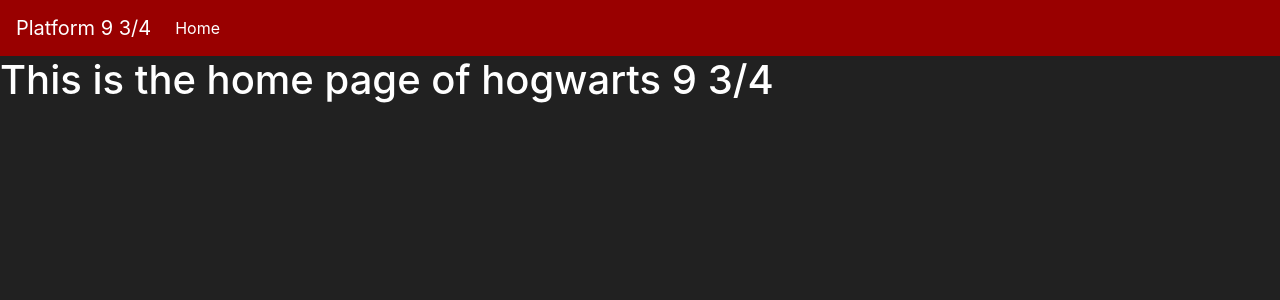
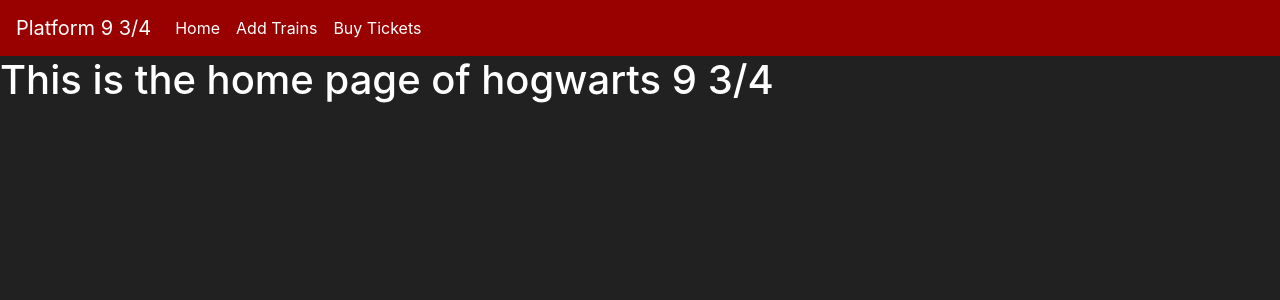
Before and after one commit to Gautam7702/railway-reservation-system-flask, a Flask app: page / in a window 1280 px wide. Shown: the top 300 px of the page. Run offline with Flask 2, Linux system fonts and the light colour scheme; some libraries are stand-ins or nearby versions.

Commit message:
Defined the routes

```diff
--- a/railway/__init__.py
+++ b/railway/__init__.py
@@ -1,4 +1,3 @@
 from flask import Flask
 app = Flask(__name__)
 from railway import routes
-# print(type(routes))
--- a/railway/routes.py
+++ b/railway/routes.py
@@ -4,3 +4,11 @@
 @app.route('/')
 def home_page():
     return render_template('home.html')
+
+@app.route('/book-tickets',methods = ['GET','POST'])
+def book_tickets_page():
+    return render_template('book_tickets.html')
+
+@app.route('/add_train',methods = ['GET','POST'])
+def add_train_page():
+    return render_template('add_train.html')
--- a/railway/templates/base.html
+++ b/railway/templates/base.html
@@ -23,6 +23,12 @@
             <li class="nav-item active">
                 <a class="nav-link" href="{{ url_for('home_page') }}" style = "color:white;">Home <span class="sr-only">(current)</span></a>
             </li>
+            <li class="nav-item active">
+                <a class="nav-link" href="{{ url_for('add_train_page') }}" style = "color:white;">Add Trains <span class="sr-only">(current)</span></a>
+            </li>
+            <li class="nav-item active">
+                <a class="nav-link" href="{{ url_for('book_tickets_page') }}" style = "color:white;">Buy Tickets <span class="sr-only">(current)</span></a>
+            </li>
         </ul>
       </div>
     </nav>
```
Also changed, not shown: railway/templates/add_train.html (added, +7 -0 lines), railway/templates/book_tickets.html (added, +7 -0 lines).
